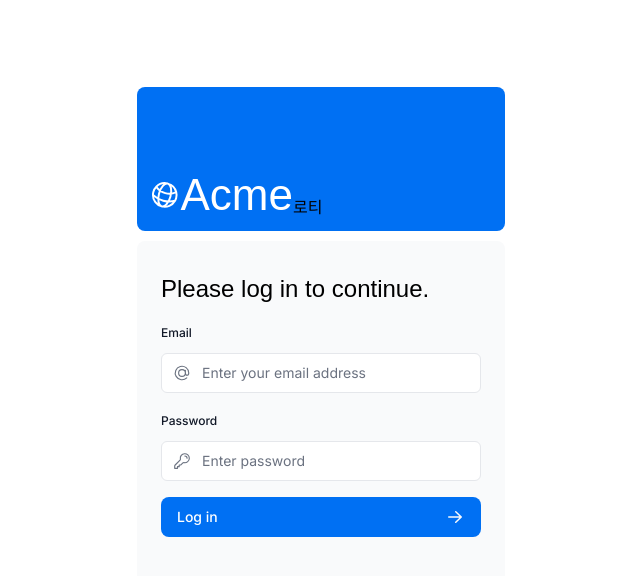
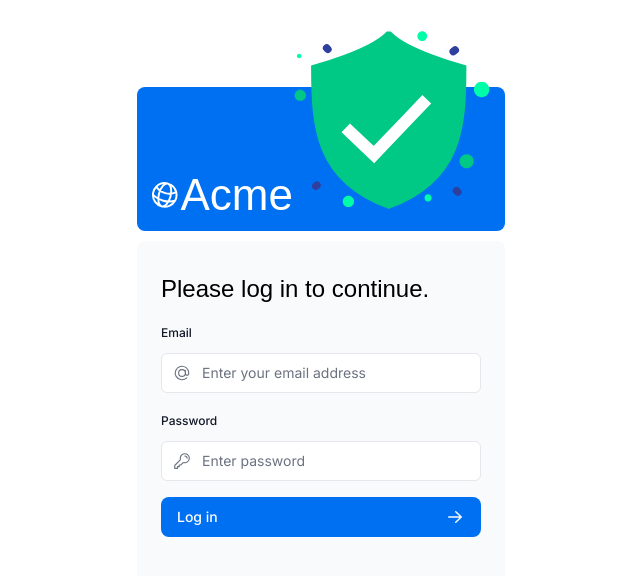
Before and after one commit to JangHyunjeong/next-dashboard, a Next.js app: page /login in a window 1280 px wide. Shown: the top 576 px of the page, without its empty margins (319-959 px from the left). Built offline with nearby package versions, Linux system fonts and the light colour scheme; a web font is replaced by a local one.

Commit message:
Feat: Add a lottie image

```diff
--- a/app/login/page.tsx
+++ b/app/login/page.tsx
@@ -1,8 +1,9 @@
+'use client';
+
 import AcmeLogo from '@/app/ui/acme-logo';
 import LoginForm from '@/app/ui/login-form';
 import Lottie from 'lottie-react';
-// import {lottie} from '@/app/ui/img/complete.json'
-// https://velog.io/@bjy100/%EB%A6%AC%EC%95%A1%ED%8A%B8-%EB%A1%9C%ED%8B%B0-%EC%A0%81%EC%9A%A9%ED%95%98%EB%8A%94-%EB%B0%A9%EB%B2%95
+import completeImg from '@/app/ui/img/complete.json';
 
 export default function LoginPage() {
   return (
@@ -13,7 +14,7 @@ export default function LoginPage() {
             <AcmeLogo />
           </div>
           <div>
-            <p>로티</p>
+            <Lottie animationData={completeImg}></Lottie>
           </div>
         </div>
         <LoginForm />
```
